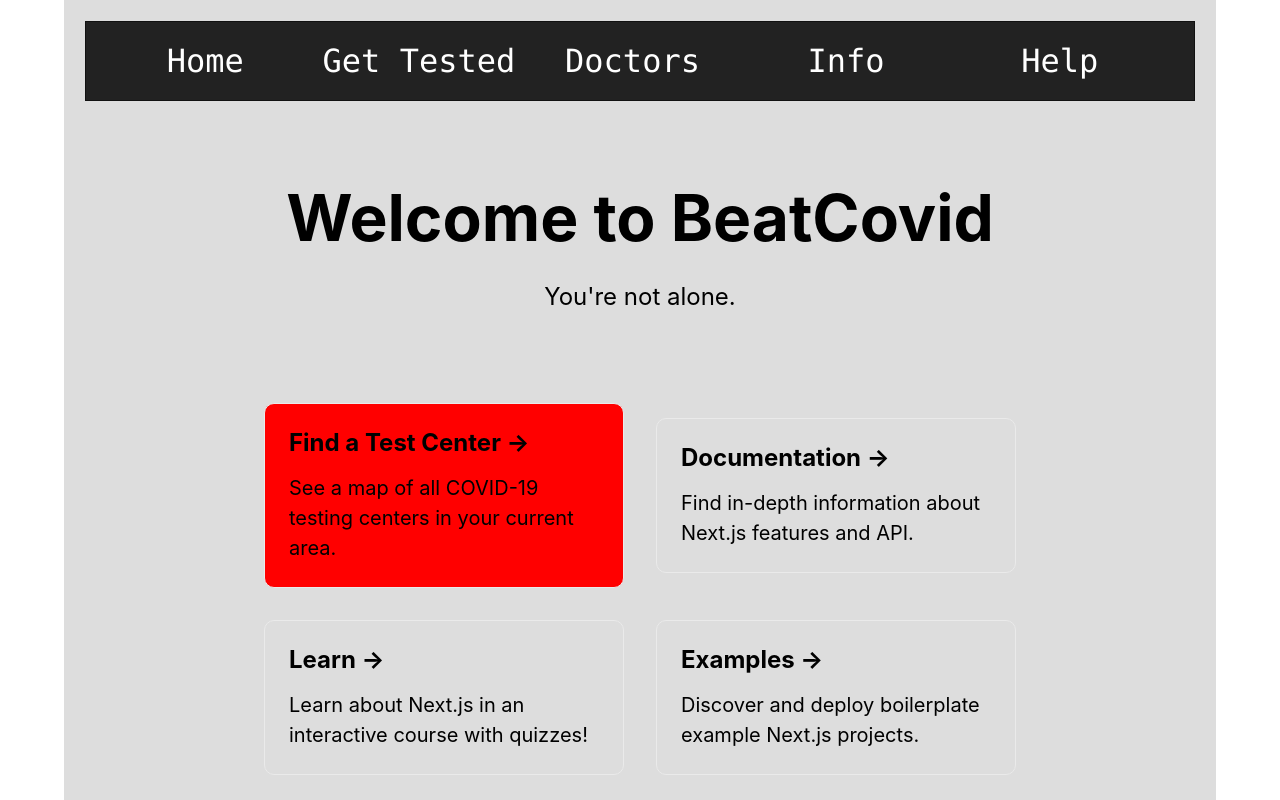
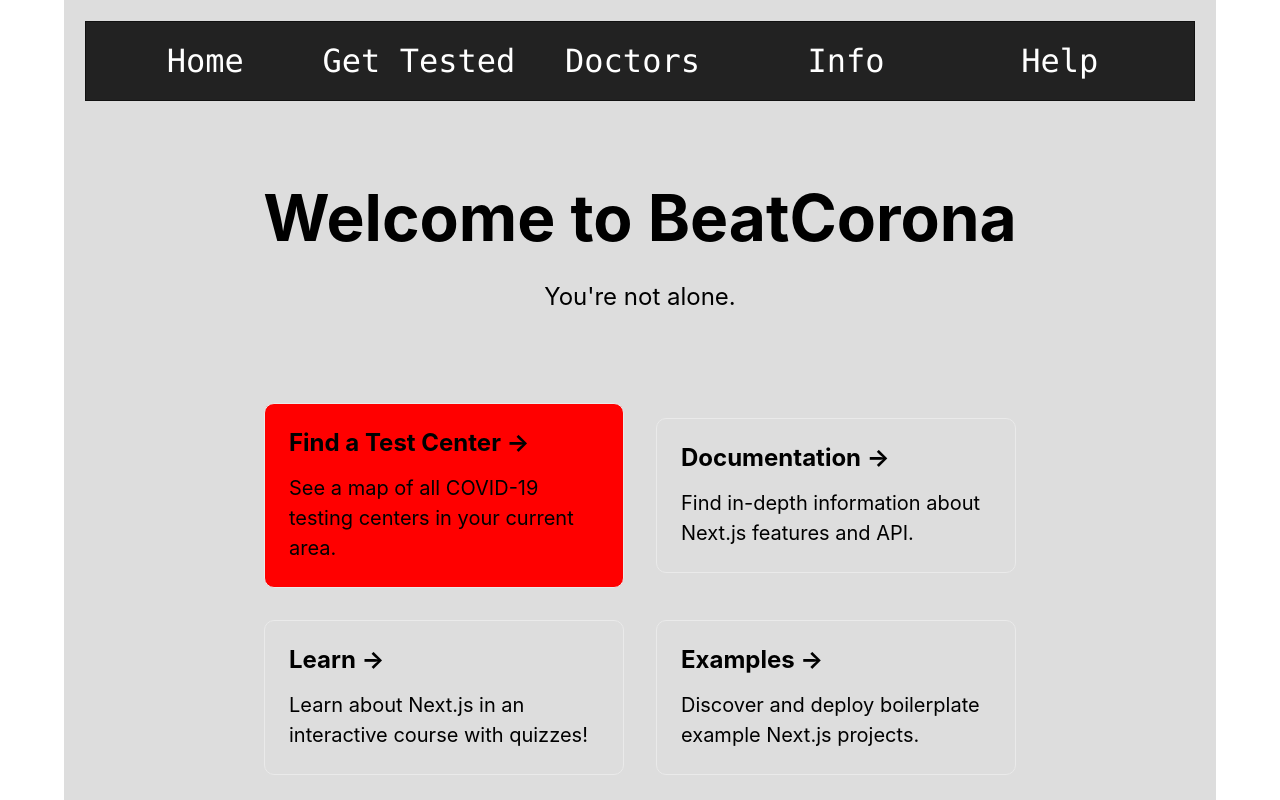
Before and after one commit to beatcorona/eidentity, a Next.js app: page / in a window 1280 px wide. Shown: the top 800 px of the page. Built offline with nearby package versions, Linux system fonts and the light colour scheme.

Commit message:
fixed the app title

```diff
--- a/pages/index.js
+++ b/pages/index.js
@@ -10,7 +10,7 @@ const Home = () => (
     <Layout>
     <main>
       <h1 className="title">
-        Welcome to BeatCovid
+        Welcome to BeatCorona
       </h1>
 
       <p className="description">
```
